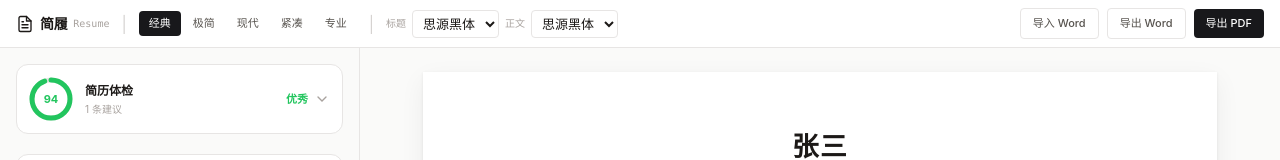
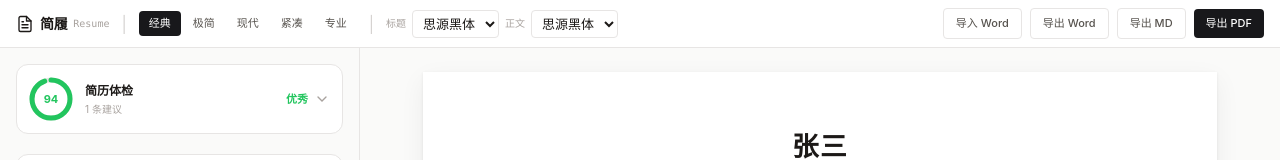
Before and after one commit to turbobo/resume-maker, a React (Vite) app: page / in a window 1280 px wide. Shown: the top 160 px of the page. Built offline with nearby package versions, Linux system fonts and the light colour scheme.

Commit message:
[feat] 新增导出Markdown功能

```diff
--- a/src/components/MobileNav.tsx
+++ b/src/components/MobileNav.tsx
@@ -43,7 +43,7 @@ export default function MobileNav({ activeView, onChangeView }: Props) {
   const setHeadingFont = useStore((s) => s.setHeadingFont)
   const setBodyFont = useStore((s) => s.setBodyFont)
   const fileRef = useRef<HTMLInputElement>(null)
-  const { handleImport, handleExportDocx: exportDocx, handleExportPdf: exportPdf, loading } = useResumeActions()
+  const { handleImport, handleExportDocx: exportDocx, handleExportMarkdown: exportMarkdown, handleExportPdf: exportPdf, loading } = useResumeActions()
 
   const handleExportPdf = async () => {
     setSheet(null)
@@ -55,6 +55,11 @@ export default function MobileNav({ activeView, onChangeView }: Props) {
   const handleExportDocx = async () => {
     setSheet(null)
     await exportDocx()
+  }
+
+  const handleExportMarkdown = async () => {
+    setSheet(null)
+    await exportMarkdown()
   }
 
   return (
@@ -142,6 +147,18 @@ export default function MobileNav({ activeView, onChangeView }: Props) {
             {loading === 'docx' ? '导出中...' : '导出 Word'}
           </button>
           <button
+            onClick={handleExportMarkdown}
+            disabled={loading === 'md'}
+            className="w-full flex items-center gap-3.5 px-4 py-3.5 rounded-xl border border-[var(--border)] text-[14px] font-medium text-[var(--text)] cursor-pointer active:bg-[var(--bg)] hover:border-[var(--accent)] hover:shadow-sm transition-all disabled:opacity-50 disabled:cursor-not-allowed"
+          >
+            <svg aria-hidden="true" width="20" height="20" viewBox="0 0 24 24" fill="none" stroke="currentColor" strokeWidth="1.8" strokeLinecap="round" strokeLinejoin="round">
+              <path d="M14 2H6a2 2 0 0 0-2 2v16a2 2 0 0 0 2 2h12a2 2 0 0 0 2-2V8z" />
+              <polyline points="14 2 14 8 20 8" />
+              <line x1="8" y1="13" x2="12" y2="13" /><line x1="8" y1="16" x2="14" y2="16" /><line x1="8" y1="19" x2="10" y2="19" />
+            </svg>
+            {loading === 'md' ? '导出中...' : '导出 Markdown'}
+          </button>
+          <button
             onClick={() => { setSheet(null); setTimeout(() => fileRef.current?.click(), 100) }}
             className="w-full flex items-center gap-3.5 px-4 py-3.5 rounded-xl border border-[var(--border)] text-[14px] font-medium text-[var(--text)] cursor-pointer active:bg-[var(--bg)] hover:border-[var(--accent)] hover:shadow-sm transition-all"
           >
--- a/src/components/TopBar.tsx
+++ b/src/components/TopBar.tsx
@@ -20,7 +20,7 @@ export default function TopBar() {
   const setHeadingFont = useStore((s) => s.setHeadingFont)
   const setBodyFont = useStore((s) => s.setBodyFont)
   const fileRef = useRef<HTMLInputElement>(null)
-  const { handleImport, handleExportDocx, handleExportPdf, loading } = useResumeActions()
+  const { handleImport, handleExportDocx, handleExportMarkdown, handleExportPdf, loading } = useResumeActions()
 
   useEffect(() => {
     const activeIds = new Set([headingFont, bodyFont])
@@ -120,6 +120,13 @@ export default function TopBar() {
           {loading === 'docx' ? '导出中...' : '导出 Word'}
         </button>
         <button
+          onClick={handleExportMarkdown}
+          disabled={loading === 'md'}
+          className="px-3 py-1.5 rounded text-[11px] font-medium text-[var(--text-2)] border border-[var(--border)] cursor-pointer hover:border-[var(--accent)] hover:text-[var(--text)] hover:shadow-sm active:scale-[0.97] transition-all disabled:opacity-50 disabled:cursor-not-allowed"
+        >
+          {loading === 'md' ? '导出中...' : '导出 MD'}
+        </button>
+        <button
           onClick={handleExportPdf}
           disabled={loading === 'pdf'}
           className="px-3 py-1.5 rounded text-[11px] font-medium bg-[var(--accent)] text-white cursor-pointer hover:bg-[var(--accent-hover)] hover:shadow-sm active:scale-[0.97] transition-all disabled:opacity-50 disabled:cursor-not-allowed"
--- a/src/hooks/useResumeActions.ts
+++ b/src/hooks/useResumeActions.ts
@@ -3,7 +3,7 @@ import { useStore } from '../store'
 
 export function useResumeActions() {
   const importData = useStore((s) => s.importData)
-  const [loading, setLoading] = useState<'pdf' | 'docx' | 'import' | null>(null)
+  const [loading, setLoading] = useState<'pdf' | 'docx' | 'md' | 'import' | null>(null)
 
   const handleImport = async (e: ChangeEvent<HTMLInputElement>) => {
     const file = e.target.files?.[0]
@@ -37,6 +37,21 @@ export function useResumeActions() {
     }
   }
 
+  const handleExportMarkdown = async () => {
+    if (loading) return
+    setLoading('md')
+    try {
+      const state = useStore.getState()
+      const { exportMarkdownFile } = await import('../utils/exportMarkdown')
+      exportMarkdownFile(state.data)
+    } catch (err) {
+      console.error('导出 Markdown 失败:', err)
+      alert('导出 Markdown 失败，请重试')
+    } finally {
+      setLoading(null)
+    }
+  }
+
   const handleExportPdf = async () => {
     if (loading) return
     setLoading('pdf')
@@ -51,5 +66,5 @@ export function useResumeActions() {
     }
   }
 
-  return { handleImport, handleExportDocx, handleExportPdf, loading }
+  return { handleImport, handleExportDocx, handleExportMarkdown, handleExportPdf, loading }
 }
--- /dev/null
+++ b/src/utils/download.ts
@@ -0,0 +1,10 @@
+// 通用下载工具：创建 Blob URL 并触发浏览器下载
+export function downloadBlob(blob: Blob, filename: string) {
+  const url = URL.createObjectURL(blob)
+  const a = document.createElement('a')
+  a.href = url
+  a.download = filename
+  a.click()
+  // 延迟释放，避免下载尚未开始时 URL 已被回收
+  window.setTimeout(() => URL.revokeObjectURL(url), 1000)
+}
--- a/src/utils/exportDocx.ts
+++ b/src/utils/exportDocx.ts
@@ -4,6 +4,7 @@
 
 import type { ResumeData, TemplateId } from '../types'
 import { resolveFontFamily, getSectionLabel, SIDEBAR_SECTIONS } from '../types'
+import { downloadBlob } from './download'
 
 const BODY_COLOR = '57534e'
 const MUTED_COLOR = 'a8a29e'
@@ -22,16 +23,6 @@ function dataUrlToBuffer(dataUrl: string): Uint8Array {
     bytes[i] = binary.charCodeAt(i)
   }
   return bytes
-}
-
-function downloadBlob(blob: Blob, filename: string) {
-  const url = URL.createObjectURL(blob)
-  const a = document.createElement('a')
-  a.href = url
-  a.download = filename
-  a.click()
-  // 延迟释放，避免下载尚未开始时 URL 已被回收
-  window.setTimeout(() => URL.revokeObjectURL(url), 1000)
 }
 
 export async function exportDocx(data: ResumeData, template: TemplateId) {
--- /dev/null
+++ b/src/utils/exportMarkdown.ts
@@ -0,0 +1,129 @@
+// Markdown 导出 — 将简历数据序列化为标准 Markdown 文本（.md）
+// 章节顺序遵循 sectionOrder，标题支持自定义模块名（与 Word / PDF 导出规则一致）
+
+import type { ResumeData } from '../types'
+import { getSectionLabel } from '../types'
+import { downloadBlob } from './download'
+
+// 多行文本拆为 Markdown 列表项（去除行首已有的列表符号，统一为 "- "）
+function toBulletList(text: string): string {
+  return text
+    .split('\n')
+    .map((line) => line.trim().replace(/^[-•·*]\s*/, ''))
+    .filter(Boolean)
+    .map((line) => `- ${line}`)
+    .join('\n')
+}
+
+// 起止时间：如 "2021-03 — 至今"，两端都为空时返回空串
+function dateRange(start: string, end: string): string {
+  if (!start.trim() && !end.trim()) return ''
+  return `${start.trim()} — ${end.trim()}`
+}
+
+function renderExperienceMd(data: ResumeData): string {
+  if (data.experiences.length === 0) return ''
+  const parts = [`## ${getSectionLabel('experience', data)}`]
+  for (const exp of data.experiences) {
+    const heading = [exp.company, exp.title].map((s) => s.trim()).filter(Boolean).join(' · ')
+    if (heading) parts.push(`### ${heading}`)
+    const dates = dateRange(exp.startDate, exp.endDate)
+    if (dates) parts.push(dates)
+    const bullets = toBulletList(exp.description)
+    if (bullets) parts.push(bullets)
+  }
+  return parts.join('\n\n')
+}
+
+function renderProjectMd(data: ResumeData): string {
+  if (data.projects.length === 0) return ''
+  const parts = [`## ${getSectionLabel('projects', data)}`]
+  for (const proj of data.projects) {
+    const heading = [proj.name, proj.role].map((s) => s.trim()).filter(Boolean).join(' · ')
+    if (heading) parts.push(`### ${heading}`)
+    const dates = dateRange(proj.startDate, proj.endDate)
+    if (dates) parts.push(dates)
+    const bullets = toBulletList(proj.description)
+    if (bullets) parts.push(bullets)
+  }
+  return parts.join('\n\n')
+}
+
+function renderEducationMd(data: ResumeData): string {
+  if (data.education.length === 0) return ''
+  const parts = [`## ${getSectionLabel('education', data)}`]
+  for (const edu of data.education) {
+    const heading = [edu.school, edu.degree, edu.major].map((s) => s.trim()).filter(Boolean).join(' · ')
+    if (heading) parts.push(`### ${heading}`)
+    const dates = dateRange(edu.startDate, edu.endDate)
+    if (dates) parts.push(dates)
+    const bullets = toBulletList(edu.description)
+    if (bullets) parts.push(bullets)
+  }
+  return parts.join('\n\n')
+}
+
+function renderSkillsMd(data: ResumeData): string {
+  const skills = data.skills
+    .split(/[,，、\n]/)
+    .map((s) => s.trim())
+    .filter(Boolean)
+  if (skills.length === 0) return ''
+  return [`## ${getSectionLabel('skills', data)}`, skills.map((s) => `- ${s}`).join('\n')].join('\n\n')
+}
+
+function renderCustomMd(id: string, data: ResumeData): string {
+  const custom = data.customSections.find((s) => s.id === id)
+  if (!custom || !custom.content.trim()) return ''
+  return `## ${custom.title}\n\n${custom.content.trim()}`
+}
+
+function renderSectionMd(id: string, data: ResumeData): string {
+  switch (id) {
+    case 'summary': {
+      const content = data.summary.trim()
+      if (!content) return ''
+      return `## ${getSectionLabel('summary', data)}\n\n${content}`
+    }
+    case 'experience':
+      return renderExperienceMd(data)
+    case 'projects':
+      return renderProjectMd(data)
+    case 'education':
+      return renderEducationMd(data)
+    case 'skills':
+      return renderSkillsMd(data)
+    default:
+      return renderCustomMd(id, data)
+  }
+}
+
+// 简历数据 → Markdown 文本（纯函数，便于测试与复用）
+export function resumeToMarkdown(data: ResumeData): string {
+  const blocks: string[] = []
+
+  // 头部：姓名 / 职位 / 联系方式（照片为二进制内容，Markdown 中不输出）
+  const headerParts: string[] = []
+  if (data.name.trim()) headerParts.push(`# ${data.name.trim()}`)
+  if (data.title.trim()) headerParts.push(`**${data.title.trim()}**`)
+  const contacts = [data.email, data.phone, data.location, data.website]
+    .map((v) => v.trim())
+    .filter(Boolean)
+  if (contacts.length > 0) headerParts.push(contacts.join(' | '))
+  if (headerParts.length > 0) blocks.push(headerParts.join('\n\n'))
+
+  // 各章节按 sectionOrder 顺序输出
+  for (const id of data.sectionOrder) {
+    const section = renderSectionMd(id, data)
+    if (section) blocks.push(section)
+  }
+
+  return `${blocks.join('\n\n')}\n`
+}
+
+// 导出并触发下载
+export function exportMarkdownFile(data: ResumeData) {
+  const markdown = resumeToMarkdown(data)
+  const blob = new Blob([markdown], { type: 'text/markdown;charset=utf-8' })
+  downloadBlob(blob, `${data.name.trim() || '简历'}.md`)
+}
```
Also changed, not shown: 2 other files (tests, documents, lock files or other folders).
